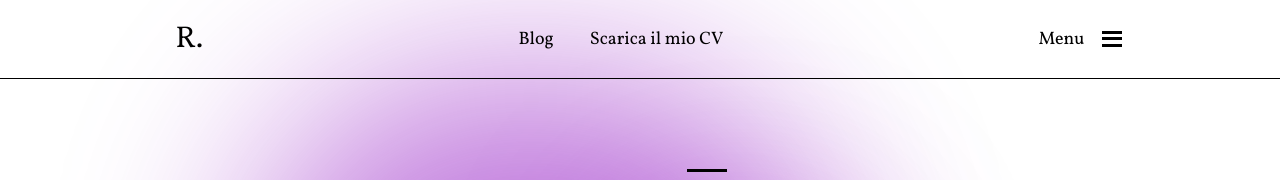
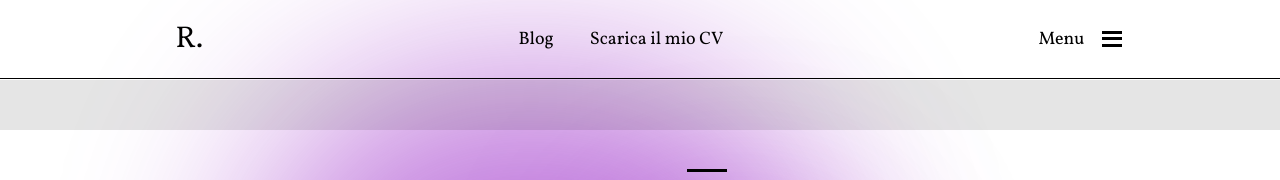
Before and after one commit to R1ky68/Portfolio, a React (Create React App) app: page / in a window 1280 px wide. Both pictures are taken after a click on the element "Menu". Shown: the top 180 px of the page. Built offline with nearby package versions, Linux system fonts and the light colour scheme.

Commit message:
Iniziato menu con molti problemi

```diff
--- a/src/components/Description.js
+++ b/src/components/Description.js
@@ -33,7 +33,7 @@ export default function Description() {
             </ContainerOpzioni>
             <LineaOpzione />
         </div>
-        <span style={{ position: 'relative', margin: '60px 50%' }} class="material-symbols-outlined">expand_more</span>
+        <span style={{ position: 'relative', margin: '60px 50%' }} className="material-symbols-outlined">expand_more</span>
     </>
   )
 }
--- a/src/components/Header.js
+++ b/src/components/Header.js
@@ -1,7 +1,10 @@
-import React from 'react'
+import React, { useState } from 'react'
 import styled from "styled-components"
 
 export default function Header() {
+
+  const [show_menu, setShowMenu] = useState(false)
+
   return (
     <Navbar>
       { window.innerWidth > 500 ?
@@ -11,7 +14,7 @@ export default function Header() {
               <NavbarElement>Blog</NavbarElement>
               <NavbarElement>Scarica il mio CV</NavbarElement>
           </div>
-          <Menu>
+          <Menu onClick={() => { setShowMenu(!show_menu); console.log("cliccato") }}>
             <NavbarElement>Menu</NavbarElement>
             <div>
               <Burger />
@@ -33,6 +36,8 @@ export default function Header() {
           </Menu>
         </>
       }
+      <ToggleMenu style={{ display: show_menu ? 'block' : 'none' }}>
+      </ToggleMenu>
     </Navbar>
   )
 }
@@ -63,3 +68,12 @@ const Burger = styled.div`
   height: 3px;
   background-color: black;
 `
+
+const ToggleMenu = styled.div`
+  position: absolute;
+  background-color: black;
+  opacity: 10%;
+  width: 100%;
+  height: 50px;
+  margin-top: 7.3rem;
+`
```
